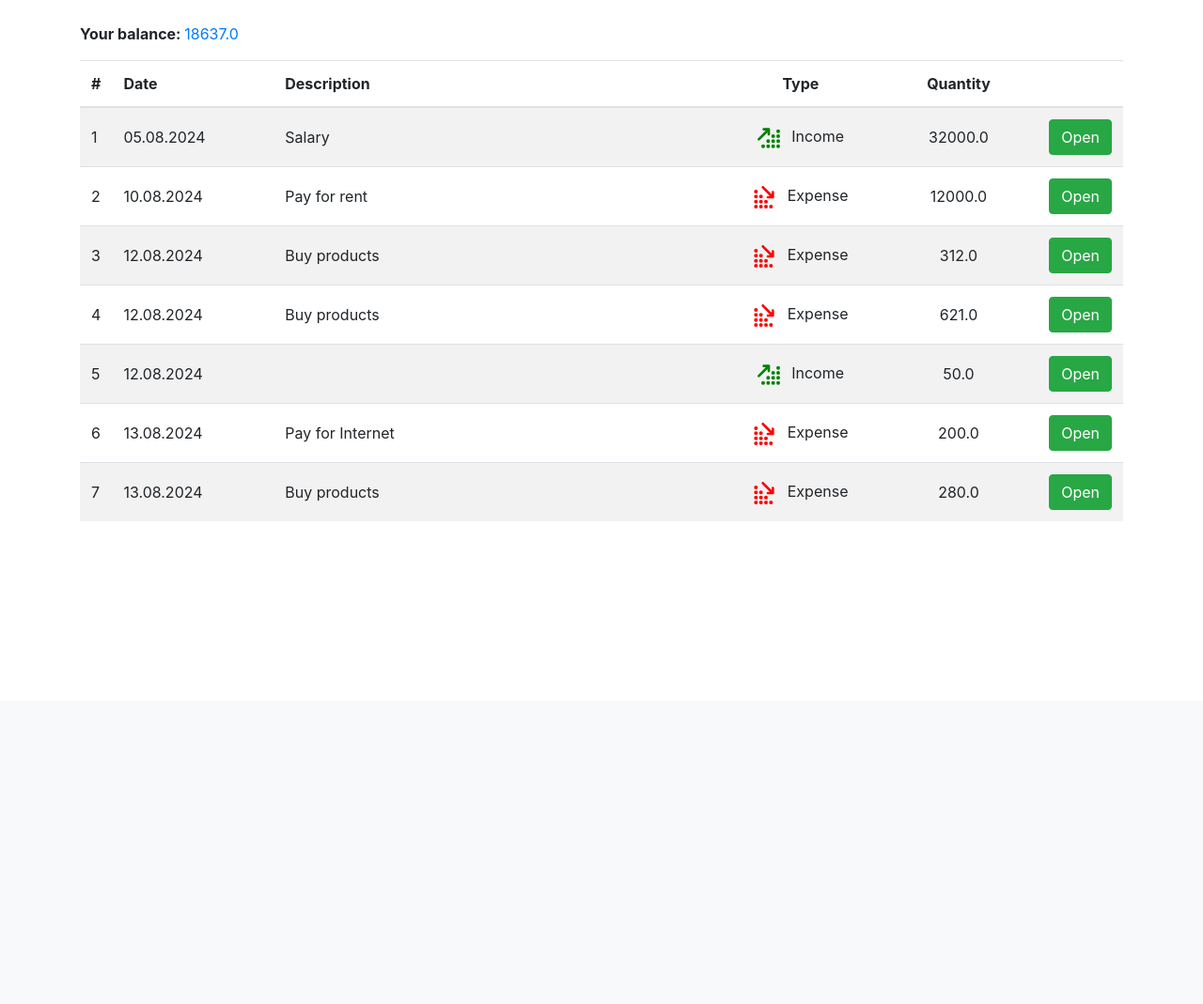
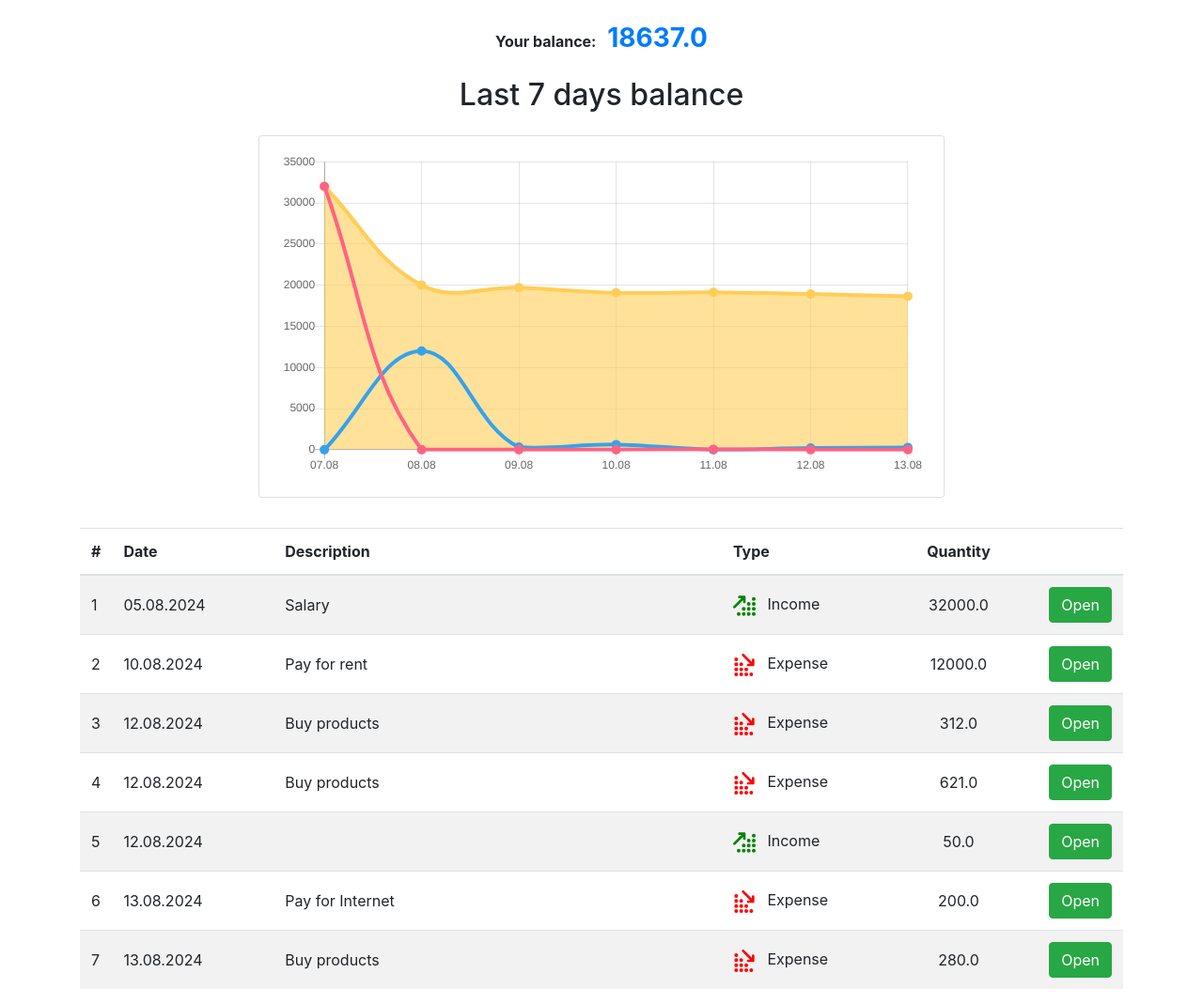
Before and after one commit to bot-anica/personal_finance_tracker, a Flask app: page / in a window 1280 px wide. Shown: the part 54-1123 px from the top of the page at 94% size. Before the commit the page ends 597 px from the top, so only its background shows below. Run offline with Flask 3, Linux system fonts and the light colour scheme; some libraries are stand-ins or nearby versions.

Commit message:
Add balance and transactions chart

```diff
--- /dev/null
+++ b/static/js/charts.js
@@ -0,0 +1,100 @@
+const colors = ["#FF6384", "#36A2EB", "#FFCE56", "#FF638499", "#36A2EB99", "#FFCE5699"];
+const today = new Date().getTime()
+
+const last_seven_days = [
+  today - 6 * 24 * 60 * 60 * 1000,
+  today - 5 * 24 * 60 * 60 * 1000,
+  today - 4 * 24 * 60 * 60 * 1000,
+  today - 3 * 24 * 60 * 60 * 1000,
+  today - 2 * 24 * 60 * 60 * 1000,
+  today - 24 * 60 * 60 * 1000,
+  today,
+]
+
+function addZero(i) {
+  if (i < 10) {
+    i = "0" + i
+  }
+  return i
+}
+
+for (let i = 0; i < last_seven_days.length; i++) {
+  date = new Date(last_seven_days[i])
+  last_seven_days[i] = addZero(date.getDate())  + "." + addZero((date.getMonth()+1));
+}
+
+const income_data = [];
+const expense_data = [];
+const balance_data = [];
+
+for (let i = 0; i < last_seven_days.length; i++) {
+  const transaction = finance_data[i]
+
+  if (`${transaction.type}` === "income") {
+    income_data.push(transaction.amount)
+    expense_data.push(0)
+
+    if (i === 0) {
+      balance_data.push(transaction.amount)
+    } else {
+      balance_data.push(balance_data[i - 1] + transaction.amount)
+    }
+  } else {
+    income_data.push(0)
+    expense_data.push(transaction.amount)
+
+    if (i === 0) {
+      balance_data.push(-transaction.amount)
+    } else {
+      balance_data.push(balance_data[i - 1] - transaction.amount)
+    }
+  }
+}
+
+/* large line chart */
+const chLine = document.getElementById("chLine");
+const chartData = {
+  labels: last_seven_days,
+  datasets: [
+    {
+      data: income_data,
+      backgroundColor: 'transparent',
+      borderColor: colors[0],
+      borderWidth: 4,
+      pointBackgroundColor: colors[0]
+    },
+    {
+      data: expense_data,
+      backgroundColor: 'transparent',
+      borderColor: colors[1],
+      borderWidth: 4,
+      pointBackgroundColor: colors[1]
+    },
+    {
+      data: balance_data,
+      backgroundColor: colors[5],
+      borderColor: colors[2],
+      borderWidth: 4,
+      pointBackgroundColor: colors[2]
+    }
+  ]
+};
+if (chLine) {
+  new Chart(chLine, {
+    type: 'line',
+    data: chartData,
+    options: {
+      scales: {
+        yAxes: [{
+          ticks: {
+            beginAtZero: false
+          }
+        }]
+      },
+      legend: {
+        display: false
+      },
+      responsive: true
+    }
+  });
+}
--- a/templates/add_transaction.html
+++ b/templates/add_transaction.html
@@ -1,4 +1,6 @@
 {%  extends "base.html" %}
+
+{% block title %}Add transaction{% endblock %}
 
 {% block content %}
   <form action="" method="post">
--- a/templates/base.html
+++ b/templates/base.html
@@ -32,4 +32,5 @@
 {% block scripts %}
   <link rel="stylesheet" href="https://maxcdn.bootstrapcdn.com/bootstrap/4.0.0/css/bootstrap.min.css" integrity="sha384-Gn5384xqQ1aoWXA+058RXPxPg6fy4IWvTNh0E263XmFcJlSAwiGgFAW/dAiS6JXm" crossorigin="anonymous">
   <link rel="stylesheet" href="{{ url_for('static', filename='style.css') }}">
+  <script src="https://cdnjs.cloudflare.com/ajax/libs/Chart.js/2.5.0/Chart.js"></script>
 {% endblock %}
--- a/templates/index.html
+++ b/templates/index.html
@@ -1,4 +1,6 @@
 {% extends "base.html" %}
+
+{% block title %}Dashboard{% endblock %}
 
 {% macro get_balance(transactions) %}
   {% set ns = namespace(balance=0) %}
@@ -15,7 +17,21 @@
 {% endmacro %}
 
 {% block content %}
-  <p><strong>Your balance: </strong><span class="text-primary">{{ get_balance(data) }}</span></p>
+  <p class="mb-4 text-center"><strong>Your balance: </strong><span class="text-primary font-weight-bold ml-2 h3">{{ get_balance(data) }}</span></p>
+
+  <h2 class="mb-4 text-center">Last 7 days balance</h2>
+
+  <div class="row my-2">
+    <div class="col-md-2"></div>
+    <div class="col-md-8 mb-4">
+      <div class="card">
+        <div class="card-body">
+          <canvas id="chLine"></canvas>
+        </div>
+      </div>
+    </div>
+    <div class="col-md-2"></div>
+  </div>
 
   <table class="table table-striped container-fluid">
     <thead>
@@ -23,7 +39,7 @@
         <th>#</th>
         <th class="col-md-2">Date</th>
         <th class="col-md-6">Description</th>
-        <th class="col-md-2 text-center">Type</th>
+        <th class="col-md-2">Type</th>
         <th class="col-md-2 text-center">Quantity</th>
         <th></th>
       </tr>
@@ -35,12 +51,12 @@
           <td class="align-middle">{{ "{:%d.%m.%Y}".format(transaction.date) }}</td>
           <td class="align-middle">{{ transaction.description }}</td>
           {% if transaction.type == "income" %}
-            <td class="text-center align-middle">
+            <td class="align-middle">
               <img class="icon income mr-2" src="../static/icons/arrow-up-right-dots-solid.svg" alt="Income">
               Income
             </td>
           {% else %}
-            <td class="text-center align-middle">
+            <td class="align-middle">
               <img class="icon expense mr-2" src="../static/icons/arrow-up-right-dots-solid.svg" alt="Expense">
               Expense
             </td>
@@ -52,3 +68,15 @@
     </tbody>
   </table>
 {% endblock %}
+
+{% block scripts %}
+  {{ super() }}
+  <script>
+    const finance_data = []
+
+    {% for transaction in data %}
+      finance_data.push({type: "{{ transaction.type }}", amount: {{ transaction.amount }}})
+    {% endfor %}
+  </script>
+  <script src="static/js/charts.js"></script>
+{% endblock %}
--- a/templates/transaction.html
+++ b/templates/transaction.html
@@ -1,4 +1,6 @@
 {%  extends "base.html" %}
+
+{% block title %}Transaction #{{ transaction.id }}{% endblock %}
 
 {% block content %}
   <h1 class="mb-4">Transaction #{{ transaction.id }}</h1>
```
Also changed, not shown: requirements.txt (added, +35 -0 lines), blog.sqlite, 1 other file.
